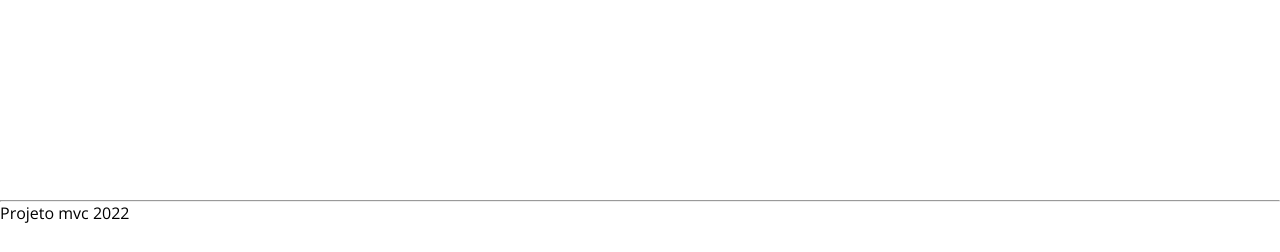
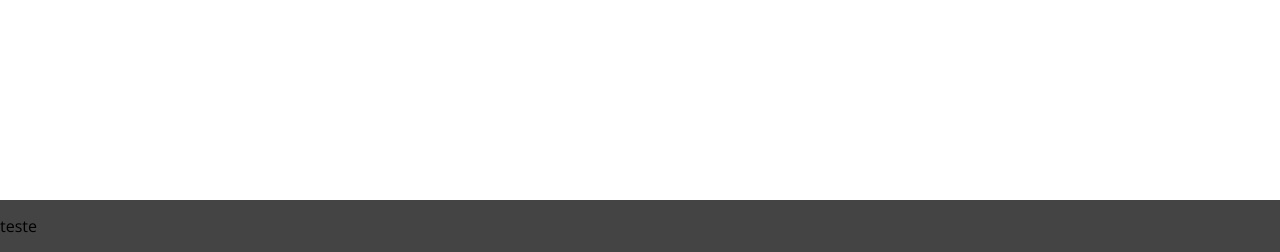
Before and after one commit to dev-aglailson/linestay, a PHP site: page / in a window 1280 px wide. Shown: the part 4660-4912 px from the top of the page. Before the commit the page ends 4883 px from the top, so only its background shows below. Run offline with PHP 8.4, Linux system fonts and the light colour scheme; style sheets or scripts are compiled from the project's sources; some libraries are stand-ins or nearby versions.

Commit message:
inicio estilização rodapé

```diff
--- a/resources/style/css/includes.css
+++ b/resources/style/css/includes.css
@@ -704,4 +704,23 @@ a {
   grid-row: inicio-section-ajuda/fim-section-ajuda;
 }
 
+.container-rodape {
+  padding: 15px;
+  background-color: #444;
+}
+@media screen and (min-width: 990px) {
+  .container-rodape {
+    padding: 15px 60px;
+  }
+}
+@media screen and (min-width: 1280px) {
+  .container-rodape {
+    padding: 15px 0;
+  }
+  .container-rodape .content-rodape {
+    width: 1280px;
+    margin: 0 auto;
+  }
+}
+
 /*# sourceMappingURL=includes.css.map */
--- a/resources/style/scss/includes.scss
+++ b/resources/style/scss/includes.scss
@@ -7,3 +7,4 @@
 @use 'section-sobre';
 @use 'section-time';
 @use 'section-ajuda';
+@use 'rodape';
--- /dev/null
+++ b/resources/style/scss/rodape.scss
@@ -0,0 +1,28 @@
+@use 'v';
+
+
+.container-rodape{
+    padding: v.$padding-container;
+    background-color: #444;
+    .content-rodape{
+
+    }
+}
+
+//Mediaquerie min-990
+@media screen and (min-width: 990px) {
+    .container-rodape{
+        padding: 15px 60px;
+    }
+}
+
+//Mediaquerie min-1280
+@media screen and (min-width: 1280px) {
+    .container-rodape{
+        padding: 15px 0;
+        .content-rodape{
+            width: 1280px;
+            margin: 0 auto;
+        }
+    }
+}
--- a/resources/view/pages/footer.html
+++ b/resources/view/pages/footer.html
@@ -1,2 +1,6 @@
-<hr>
-Projeto mvc 2022
+<footer class="container-rodape">
+        <div class="content-rodape">
+
+                teste
+        </div>
+</footer>
```
Also changed, not shown: resources/style/css/rodape.css (added, +20 -0 lines).
